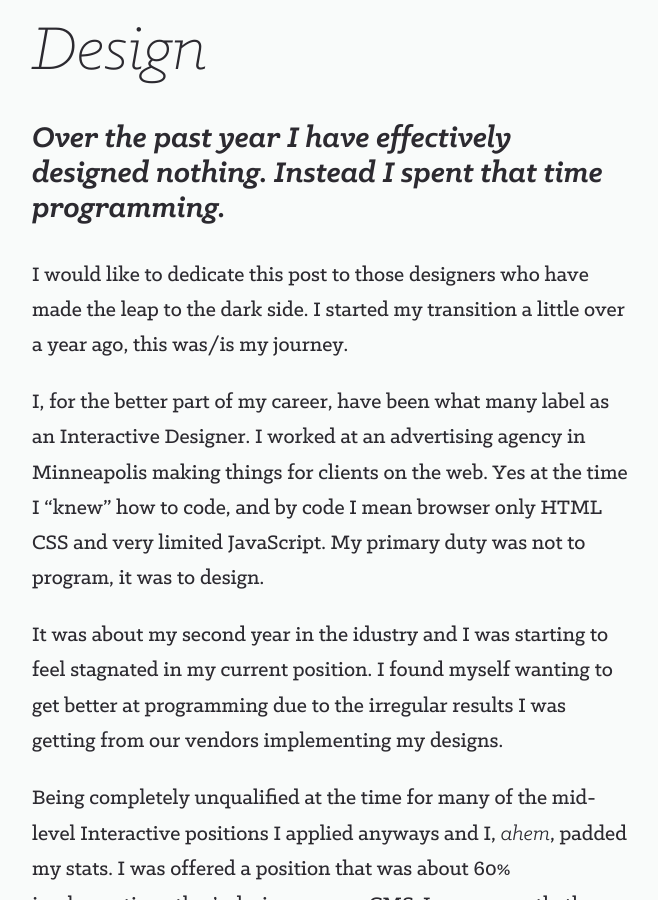
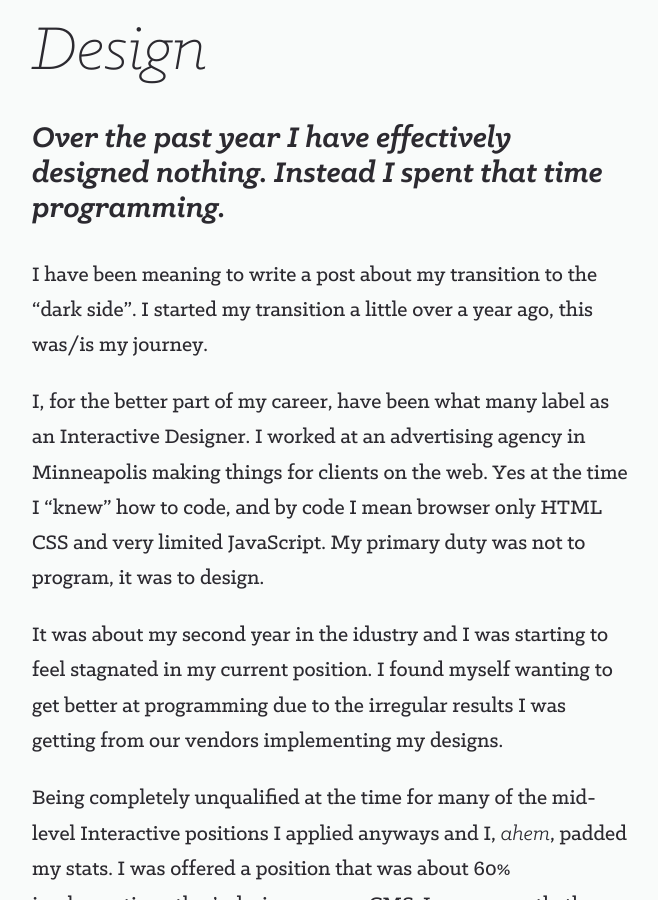
Before and after one commit to kevinmarx/kevinmarx.github.io, a Jekyll site: the page built from _posts/2013-10-06-a-year-without-design.md, in a window 1280 px wide and 900 px high, scrolled down 836 px. Shown: the whole window, without its empty margins (308-966 px from the left). Built offline with Jekyll 4.4.1, drawn with Linux system fonts in a browser that asks for light colours; nearby versions of some CDN libraries; library files that are not in the unit come from our copies; Markdown is read by kramdown in place of the engine named in the settings; comment, search, counter and statistics services are not loaded; some of the changed text lies outside the part shown.

```diff
--- a/_posts/2013-10-06-a-year-without-design.md
+++ b/_posts/2013-10-06-a-year-without-design.md
@@ -7,7 +7,7 @@ excerpt: Over the past year I have effectively designed nothing. Instead I spent
 
 ## Over the past year I have effectively designed nothing. Instead I spent that time programming.
 
-I would like to dedicate this post to those designers who have made the leap to the dark side. I started my transition a little over a year ago, this was/is my journey.
+I have been meaning to write a post about my transition to the “dark side”. I started my transition a little over a year ago, this was/is my journey.
 
 I, for the better part of my career, have been what many label as an Interactive Designer. I worked at an advertising agency in Minneapolis making things for clients on the web. Yes at the time I “knew” how to code, and by code I mean browser only HTML CSS and very limited JavaScript. My primary duty was not to program, it was to design.
 
```
Also changed, not shown: _posts/2013-10-11-straight-to-browser.md (deleted, +0 -8 lines), _posts/2013-11-24-straight-to-browser.md (added, +22 -0 lines).
